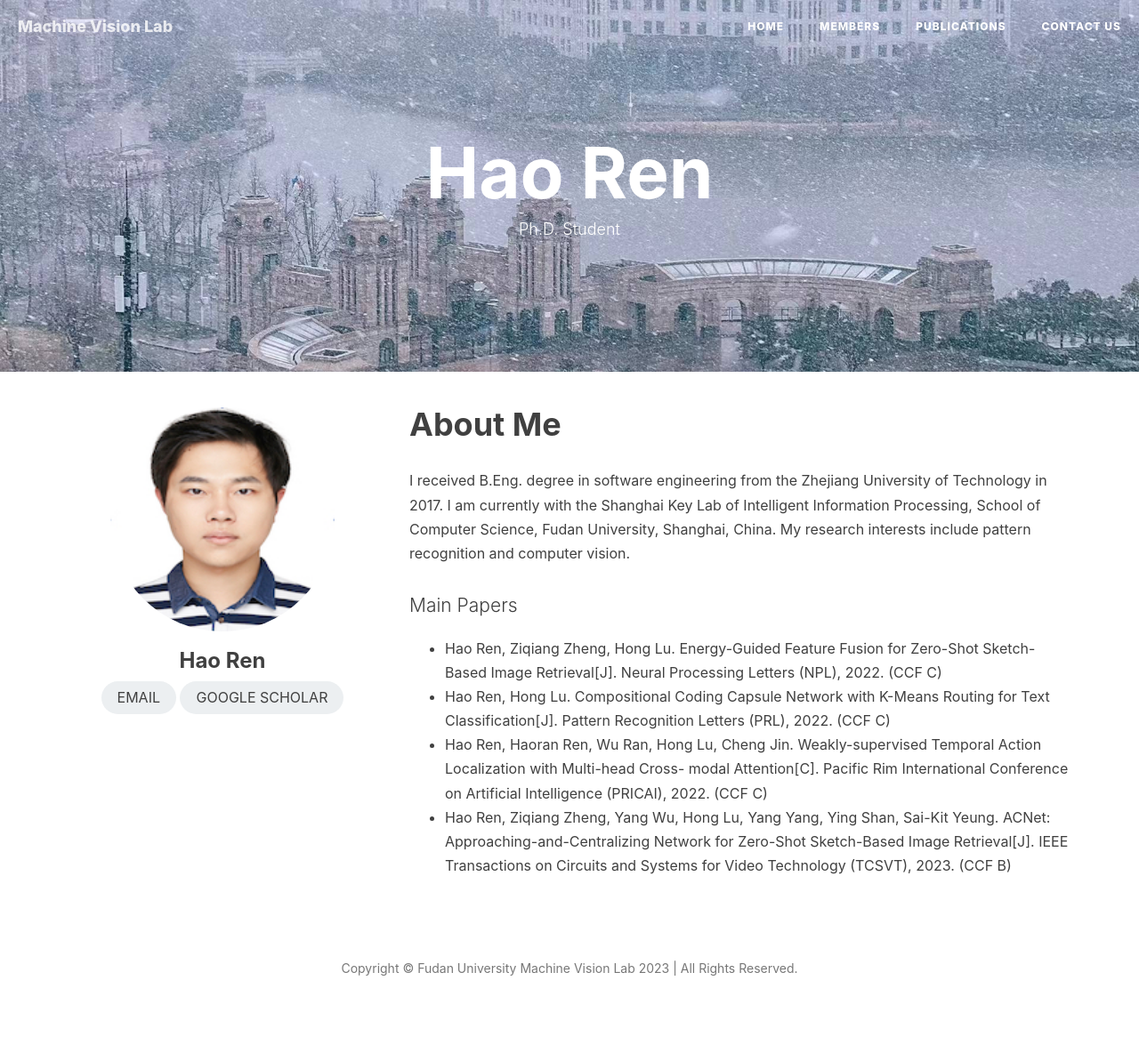
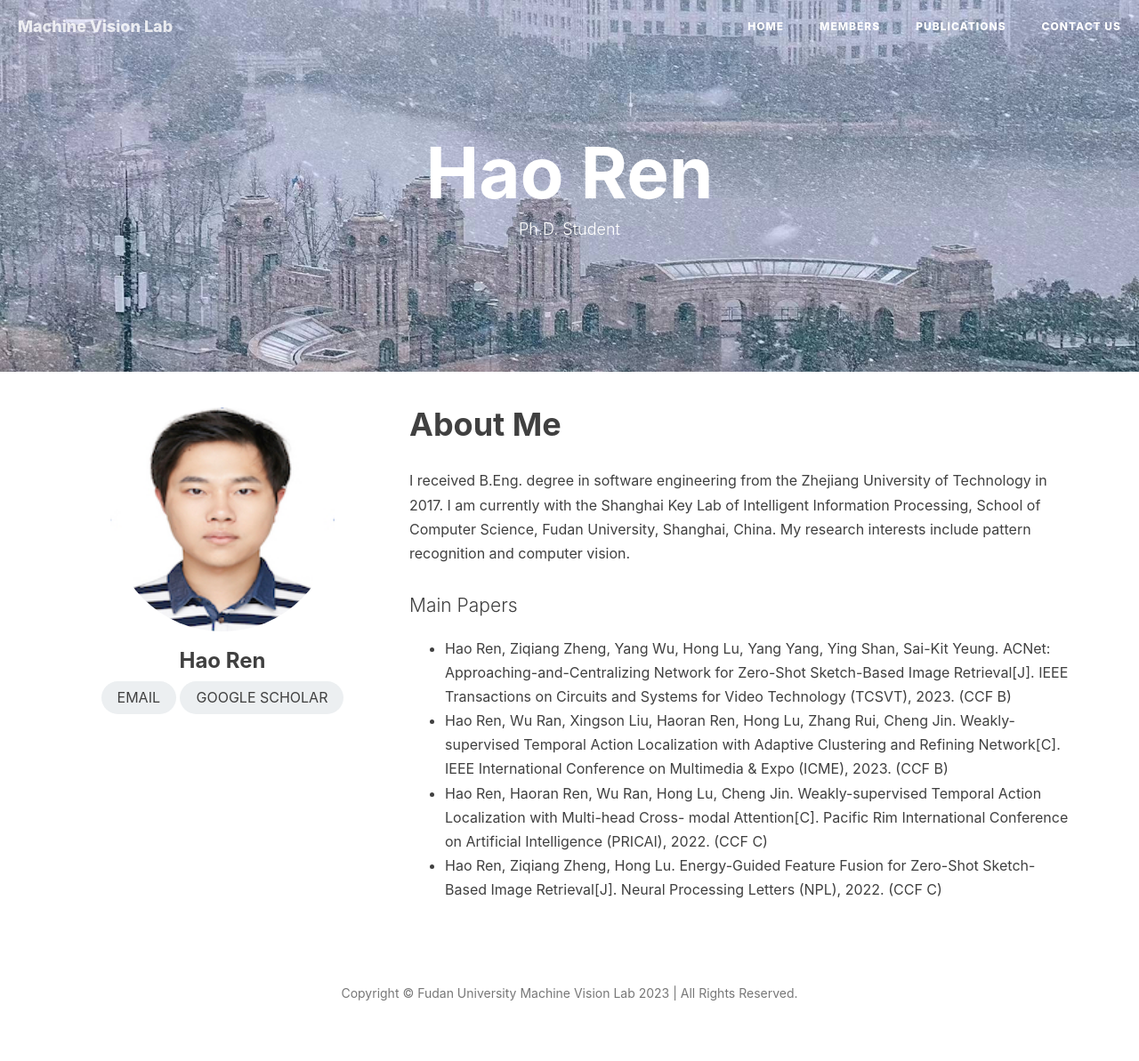
Before and after one commit to lunatics123/lunatics123.github.io, a Jekyll site: the page built from details/haoren.html, in a window 1280 px wide. Shown: the whole page at 89% size. Built offline with Jekyll 4.4.1, drawn with Linux system fonts in a browser that asks for light colours; comment, search, counter and statistics services are not loaded; before the commit the page ends 1166 px from its top, so only the background shows below that.

Commit message:
update main papers

```diff
--- a/details/haoren.html
+++ b/details/haoren.html
@@ -25,12 +25,14 @@ permalink: /details/haoren.html
     <div class="lead">Main Papers</div>
     <ul>
         <li>
-            Hao Ren, Ziqiang Zheng, Hong Lu. Energy-Guided Feature Fusion for Zero-Shot Sketch-Based Image Retrieval[J].
-            Neural Processing Letters (NPL), 2022. (CCF C)
+            Hao Ren, Ziqiang Zheng, Yang Wu, Hong Lu, Yang Yang, Ying Shan, Sai-Kit Yeung. ACNet:
+            Approaching-and-Centralizing Network for Zero-Shot Sketch-Based Image Retrieval[J]. IEEE Transactions on
+            Circuits and Systems for Video Technology (TCSVT), 2023. (CCF B)
         </li>
         <li>
-            Hao Ren, Hong Lu. Compositional Coding Capsule Network with K-Means Routing for Text Classification[J].
-            Pattern Recognition Letters (PRL), 2022. (CCF C)
+            Hao Ren, Wu Ran, Xingson Liu, Haoran Ren, Hong Lu, Zhang Rui, Cheng Jin. Weakly-supervised Temporal Action
+            Localization with Adaptive Clustering and Refining Network[C]. IEEE International Conference on Multimedia
+            & Expo (ICME), 2023. (CCF B)
         </li>
         <li>
             Hao Ren, Haoran Ren, Wu Ran, Hong Lu, Cheng Jin. Weakly-supervised Temporal Action Localization with
@@ -38,9 +40,9 @@ permalink: /details/haoren.html
             (PRICAI), 2022. (CCF C)
         </li>
         <li>
-            Hao Ren, Ziqiang Zheng, Yang Wu, Hong Lu, Yang Yang, Ying Shan, Sai-Kit Yeung. ACNet:
-            Approaching-and-Centralizing Network for Zero-Shot Sketch-Based Image Retrieval[J]. IEEE Transactions on
-            Circuits and Systems for Video Technology (TCSVT), 2023. (CCF B)
+            Hao Ren, Ziqiang Zheng, Hong Lu. Energy-Guided Feature Fusion for Zero-Shot Sketch-Based Image Retrieval[J].
+            Neural Processing Letters (NPL), 2022. (CCF C)
         </li>
+
     </ul>
 </div>
```
